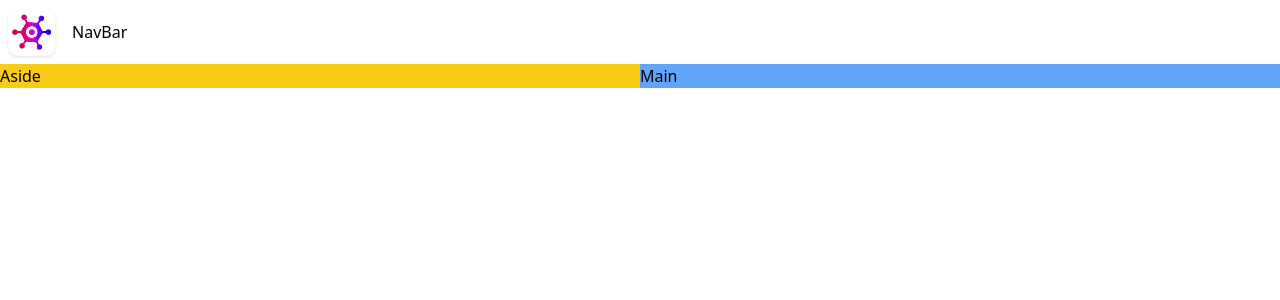
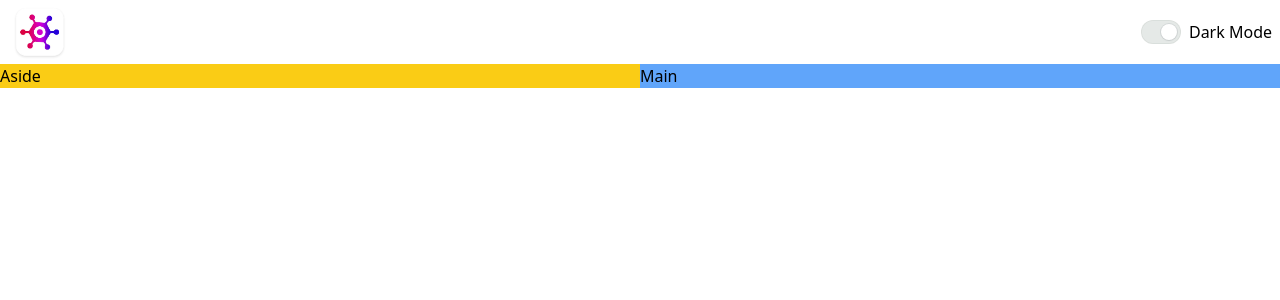
Before and after one commit to adityaopatil/rebuild-game-hub, a React (Vite) app: page / in a window 1280 px wide. Shown: the top 300 px of the page. Built offline with nearby package versions, Linux system fonts and the light colour scheme.

Commit message:
added the dark mode toggle button

```diff
--- a/src/components/DarkModeButton.tsx
+++ b/src/components/DarkModeButton.tsx
@@ -25,6 +25,7 @@ const DarkModeButton = () => {
 
   return (
     <>
+      <div className="flex flex-row items-center">
         <div
           className={`pointer-events-auto h-6 w-10 rounded-full p-1 ring-1 ring-inset transition duration-200 ease-in-out ${
             theme === "dark"
@@ -39,6 +40,8 @@ const DarkModeButton = () => {
             }`}
           ></div>
         </div>
+        <span className="ml-2">Dark Mode</span>
+      </div>
     </>
   );
 };
--- a/src/components/NavBar.tsx
+++ b/src/components/NavBar.tsx
@@ -1,11 +1,12 @@
 import React from "react";
 import logo from "../assets/logo.webp";
+import DarkModeButton from "./DarkModeButton";
 
 const NavBar = () => {
   return (
-    <div className="flex flex-row items-center">
+    <div className="flex flex-row items-center justify-between px-2">
       <img src={logo} alt="game hub logo" className="w-16 h-16" />
-      <p className="ml-2">NavBar</p>
+      <DarkModeButton />
     </div>
   );
 };
--- a/src/main.tsx
+++ b/src/main.tsx
@@ -5,7 +5,7 @@ import "./index.css";
 
 ReactDOM.createRoot(document.getElementById("root") as HTMLElement).render(
   <React.StrictMode>
-    <div className="h-screen bg-white dark:bg-black">
+    <div className="h-screen bg-white dark:bg-slate-950 dark:text-white">
       <App />
     </div>
   </React.StrictMode>
```
Lines whose indentation alone changed are shown as unchanged.
